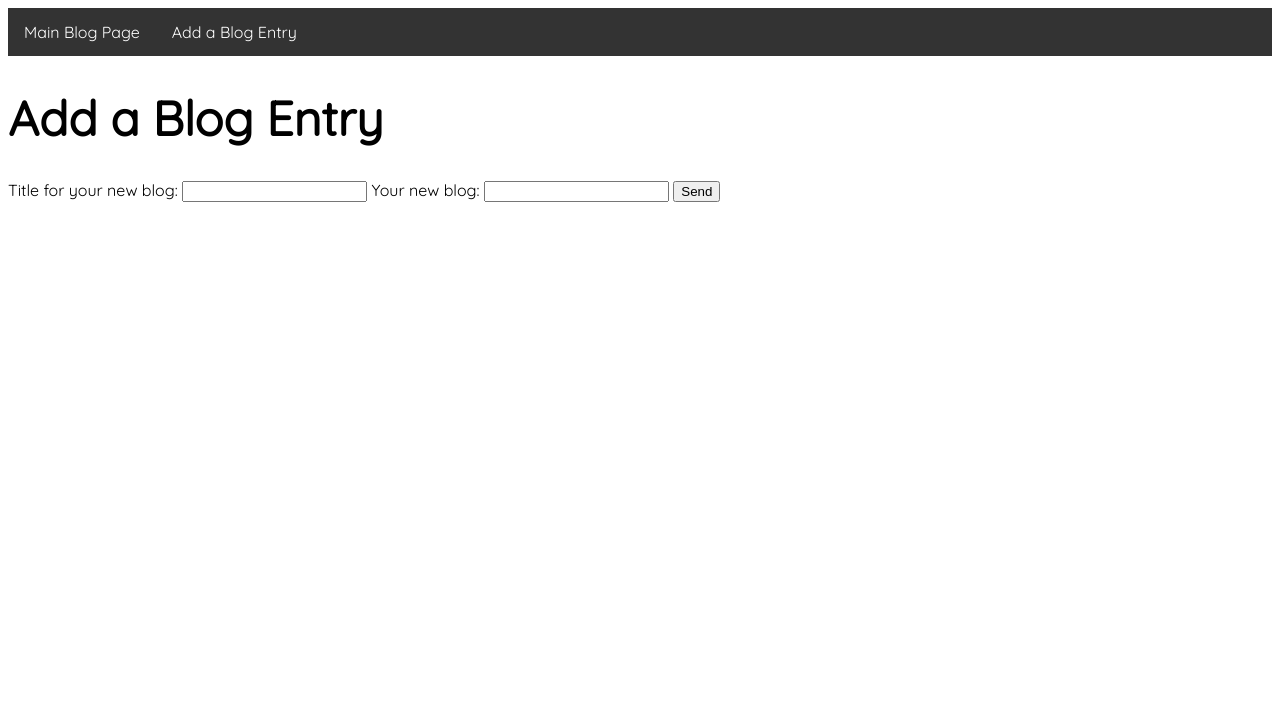
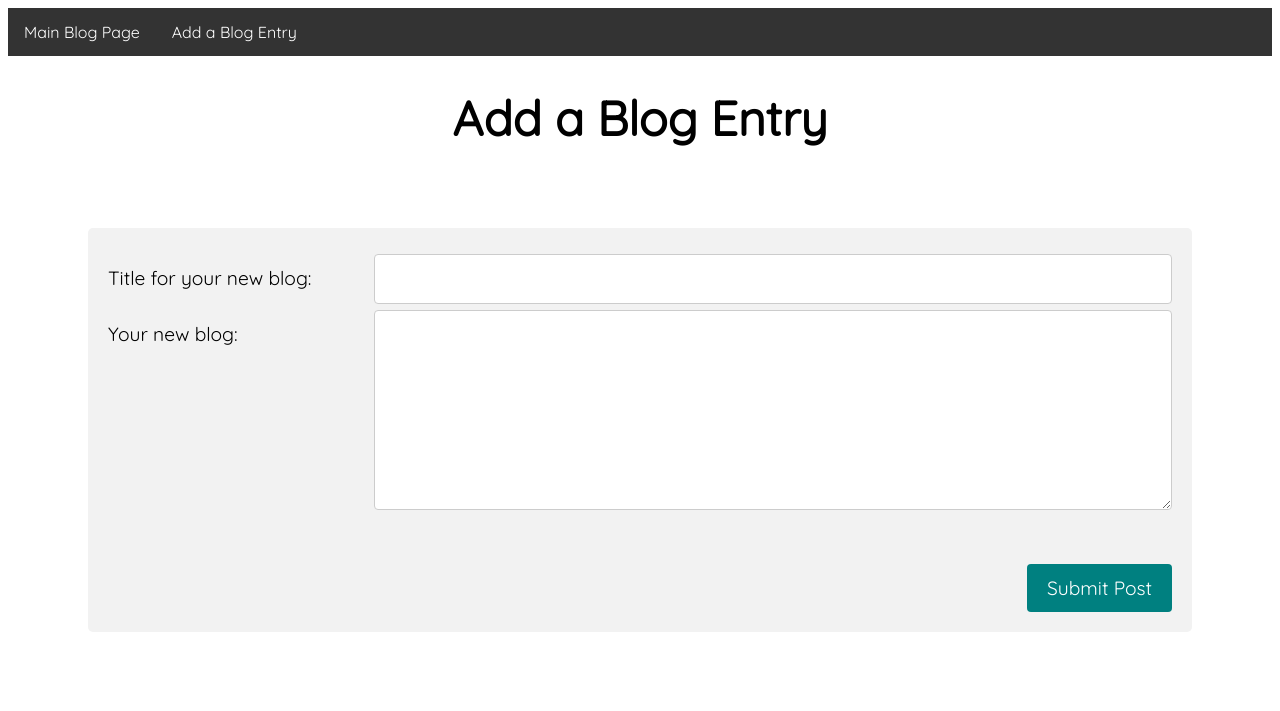
Before and after one commit to mdshaffer8/blogz, a Flask app: page /newpost in a window 1280 px wide. Shown: the top 711 px of the page. Run offline with Flask 2, Linux system fonts and the light colour scheme.

Commit message:
New Styling

```diff
--- a/main.py
+++ b/main.py
@@ -15,9 +15,9 @@ class Blogpost(db.Model):
     title = db.Column(db.String(120))
     content = db.Column(db.Text)
 
-    # def __init__(self, title, content):
-    #     self.title = title
-    #     self.content = content
+    def __init__(self, title, content):
+        self.title = title
+        self.content = content
 
 
 @app.route('/')
--- a/static/styles.css
+++ b/static/styles.css
@@ -4,6 +4,7 @@ body {
 
 h1 {
     font-size: 3em;
+    text-align: center;
 }
 
 h2 {
@@ -12,10 +13,6 @@ h2 {
 
 p {
     font-size: 1.2em;
-}
-
-.header {
-    text-align: center;
 }
 
 a {
@@ -54,3 +51,82 @@ li a {
 li a:hover {
     background-color: #111;
 }
+
+/* form styling */
+
+* {
+    box-sizing: border-box;
+}
+
+input[type=text], select, textarea{
+    width: 100%;
+    padding: 12px;
+    border: 1px solid #ccc;
+    border-radius: 4px;
+    box-sizing: border-box;
+    resize: vertical;
+    font-size: 1.2em;
+    font-family: 'Quicksand', sans-serif;
+}
+
+textarea {
+    height: 200px;
+    font-size: 1.2em;
+}
+
+label {
+    padding: 12px 12px 12px 0;
+    display: inline-block;
+    font-size: 1.2em;
+}
+
+input[type=submit] {
+    background-color:teal;;
+    color: white;
+    padding: 12px 20px;
+    border: none;
+    border-radius: 4px;
+    cursor: pointer;
+    float: right;
+    margin-top: 50px;
+    font-size: 1.2em;
+    font-family: 'Quicksand', sans-serif;
+}
+
+input[type=submit]:hover {
+    background-color:lightseagreen;
+}
+
+.container {
+    border-radius: 5px;
+    background-color: #f2f2f2;
+    padding: 20px;
+    margin: 80px;
+}
+
+.col-25 {
+    float: left;
+    width: 25%;
+    margin-top: 6px;
+}
+
+.col-75 {
+    float: left;
+    width: 75%;
+    margin-top: 6px;
+}
+
+/* Clear floats after the columns */
+.row:after {
+    content: "";
+    display: table;
+    clear: both;
+}
+
+/* Responsive layout - when the screen is less than 600px wide, make the two columns stack on top of each other instead of next to each other */
+@media (max-width: 600px) {
+    .col-25, .col-75, input[type=submit] {
+        width: 100%;
+        margin-top: 0;
+    }
+}
--- a/templates/blog.html
+++ b/templates/blog.html
@@ -9,8 +9,10 @@
 
 
             {% for post in posts %}
+            <div class="container">
             <h2><a href="{{ url_for('post', post_id=post.id) }}">{{post.title}}</a></h2>
-            <p>{{post.content}}</p>
+            <p>{{post.content|safe}}</p>
+            </div>
             <hr />
             {% endfor %}
 
--- a/templates/newpost.html
+++ b/templates/newpost.html
@@ -4,15 +4,30 @@
 
 <h1>Add a Blog Entry</h1>
 
+<div class="container">
 <form name="addForm" id="addForm" method="POST" action="/addpost" novalidate>
-        <label>Title for your new blog:
+
+    <div class="row">
+        <div class="col-25">
+        <label>Title for your new blog:</label>
+        </div>
+            <div class="col-75">
             <input type="text" name="title" id="title" required data-validation-required-message="Please enter a title."/>
-        </label>
-        <label>Your new blog:
-            <input type="text" name="content" id="content" required data-validation-required-message="Please enter a message."/>
-        </label>
-        <!-- <input type="submit" value='Add Entry' /> -->
-        <button type="submit" id="sendMessageButton">Send</button>
+            </div>
+    </div>
+
+    <div class="row">
+        <div class="col-25">
+        <label>Your new blog:</label>
+        </div>
+            <div class="col-75">
+            <textarea name="content" id="content"></textarea>
+            </div>
+    </div>
+
+    <div class="row">
+        <input type="submit" value="Submit Post">
+    </div>
 </form>
 
 {% endblock %}
--- a/templates/post.html
+++ b/templates/post.html
@@ -3,7 +3,8 @@
 {% block content %}
 
 <h1>{{ post.title }}</h1>
-<p>{{ post.content }}</p>
-
+<div class="container">
+<p>{{ post.content|safe }}</p>
+</div>
 
 {% endblock %}
```
